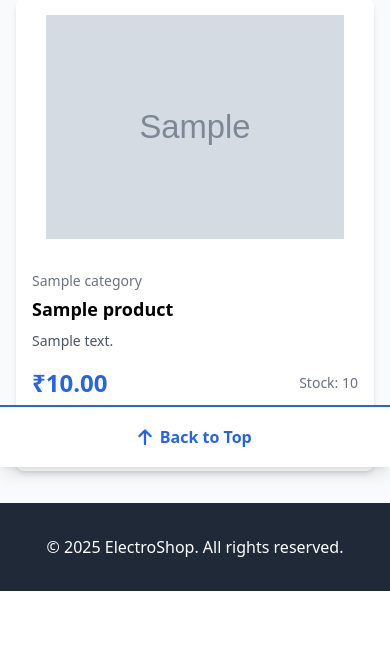
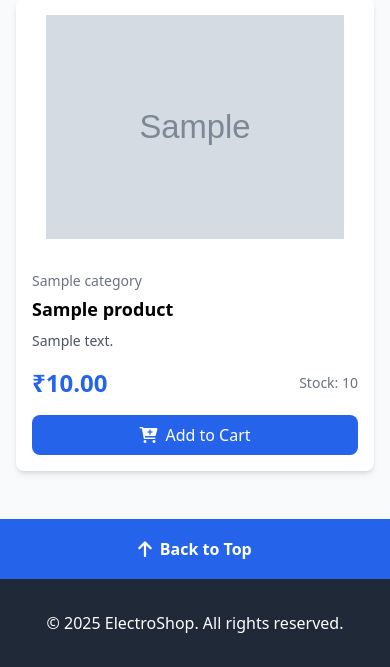
Before and after one commit to kishore-0011/E-commerce-Cart, a Django app: page / in a window 390 px wide. Shown: the part 439-1106 px from the top of the page. Before the commit the page ends 1030 px from the top, so only its background shows below. Run offline with Django 4.2, Linux system fonts and the light colour scheme; tables that the repository leaves empty hold one stand-in row (values such as "Sample post"); grey boxes marked "Sample" are stand-in pictures; some libraries are stand-ins or nearby versions.

Commit message:
fix: scroll to top fix

```diff
--- a/product/templates/product/product_list.html
+++ b/product/templates/product/product_list.html
@@ -134,56 +134,70 @@
 <!-- Scroll to Top Button - Desktop -->
 <button id="scrollToTopDesktop"
         onclick="scrollToTop()"
-        class="hidden md:flex fixed bottom-8 right-8 bg-blue-600 text-white w-14 h-14 rounded-full items-center justify-center shadow-lg hover:bg-blue-700 hover:scale-110 active:scale-95 transition-all duration-300 z-50 opacity-0 pointer-events-none">
+        class="hidden md:flex fixed right-8 items-center justify-center w-14 h-14 rounded-full shadow-lg text-white z-50 opacity-0 pointer-events-none transition-all duration-300 bg-blue-600 hover:bg-blue-700">
     <i class="fas fa-arrow-up text-xl"></i>
 </button>
 
-<!-- Scroll to Top Button - Mobile -->
-<div id="scrollToTopMobile"
-     class="md:hidden fixed bottom-0 left-0 right-0 bg-white border-t-2 border-blue-600 shadow-lg z-50 translate-y-full transition-transform duration-300">
-    <button onclick="scrollToTop()" class="w-full py-4 flex items-center justify-center gap-2 text-blue-600 font-semibold hover:bg-blue-50 active:bg-blue-100 transition-colors">
+<!-- Scroll to Top Button - Mobile (Static above footer) -->
+<div class="md:hidden mt-4">
+    <button onclick="scrollToTop()" class="w-full py-4 flex items-center justify-center gap-2 text-white font-semibold bg-blue-600 hover:bg-blue-700">
         <i class="fas fa-arrow-up text-lg"></i>
         <span>Back to Top</span>
     </button>
 </div>
 
+
 <script>
-// Scroll to Top
 function scrollToTop() {
     window.scrollTo({top: 0, behavior: 'smooth'});
 }
 
-
 window.addEventListener('scroll', function() {
     const desktopBtn = document.getElementById('scrollToTopDesktop');
-    const mobileBtn = document.getElementById('scrollToTopMobile');
     const scrollY = window.pageYOffset || document.documentElement.scrollTop;
     const footer = document.querySelector('footer');
     const windowHeight = window.innerHeight;
     const footerTop = footer ? footer.getBoundingClientRect().top + window.scrollY : Infinity;
 
+    // Desktop button: show after scrolling 300px
     if(scrollY > 300){
         desktopBtn.classList.remove('opacity-0','pointer-events-none');
         desktopBtn.classList.add('opacity-100');
-        mobileBtn.classList.remove('translate-y-full');
-        mobileBtn.classList.add('translate-y-0');
     } else {
         desktopBtn.classList.add('opacity-0','pointer-events-none');
         desktopBtn.classList.remove('opacity-100');
-        mobileBtn.classList.add('translate-y-full');
-        mobileBtn.classList.remove('translate-y-0');
     }
 
-    // Desktop button stops before footer
+    // Adjust desktop button to stay above footer
     if(footer && scrollY + windowHeight > footerTop){
-        desktopBtn.style.bottom = `${(scrollY + windowHeight) - footerTop + 16}px`;
+        const offset = (scrollY + windowHeight) - footerTop + 16; // 16px gap
+        desktopBtn.style.bottom = `${offset}px`;
     } else {
         desktopBtn.style.bottom = '2rem';
     }
 });
 
-// Add to cart functionality
 document.addEventListener('DOMContentLoaded', function(){
+    const scrollBtn = document.getElementById('scrollToTopStatic');
+
+    // Show button only near bottom (100px from end)
+    window.addEventListener('scroll', function(){
+        const scrollY = window.scrollY;
+        const windowHeight = window.innerHeight;
+        const docHeight = document.body.scrollHeight;
+
+        if(scrollY + windowHeight >= docHeight - 100){
+            scrollBtn.classList.remove('hidden');
+        } else {
+            scrollBtn.classList.add('hidden');
+        }
+    });
+
+    scrollBtn.addEventListener('click', function(){
+        window.scrollTo({ top: 0, behavior: 'smooth' });
+    });
+
+    // Add to cart functionality
     const forms = document.querySelectorAll('.add-to-cart-form');
     forms.forEach(form => {
         form.addEventListener('submit', function(e){
```
Also changed, not shown: product/templates/product/cart.html (+11 -16 lines).
